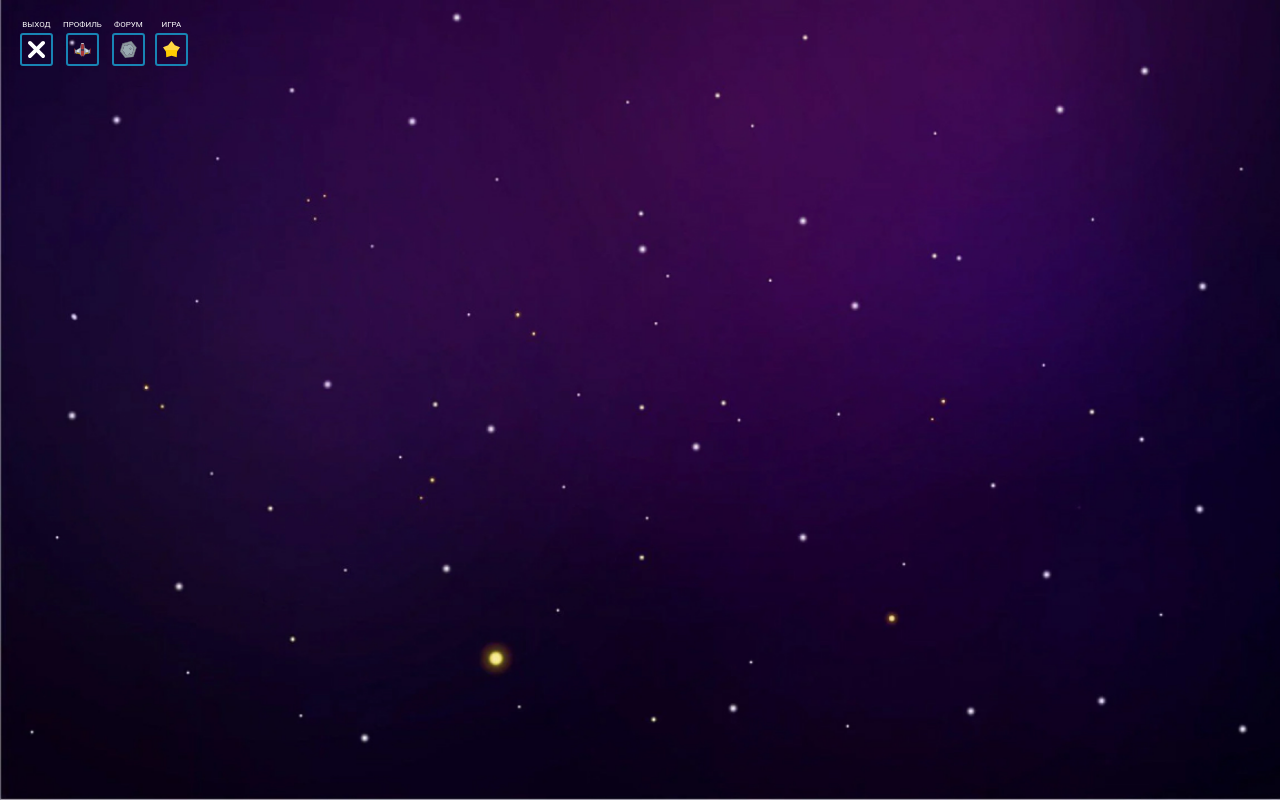
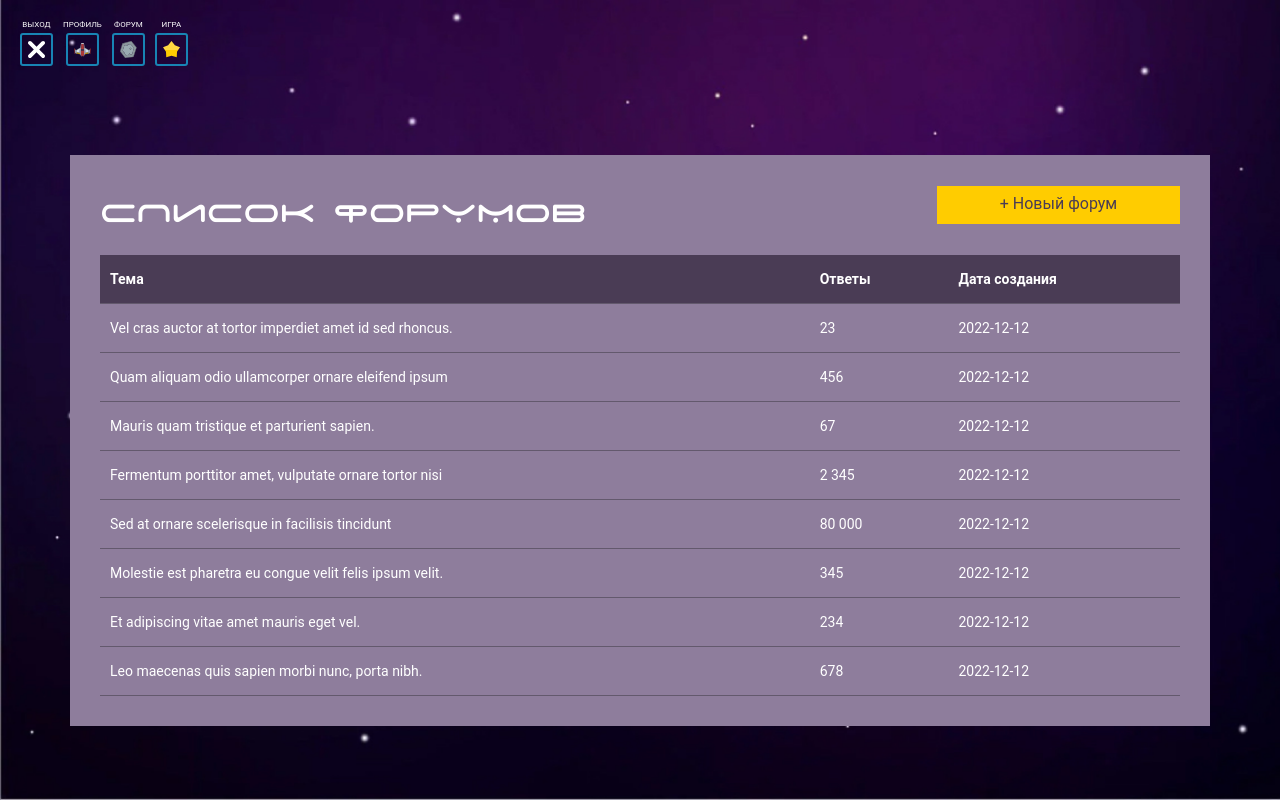
Before and after one commit to BaikonurYP/baikonur.project, a React app: page /forum in a window 1280 px wide. Built offline with nearby package versions, Linux system fonts and the light colour scheme; the HTML template or start-up script is replaced by a standard one.

Commit message:
no message

```diff
--- a/src/components/App/App.tsx
+++ b/src/components/App/App.tsx
@@ -6,6 +6,7 @@ import SignupPage from '../../pages/SignupPage/SignupPage'
 import HomePage from '../../pages/HomePage/HomePage'
 import ProfilePage from '../../pages/ProfilePage/ProfilePage'
 import ForumPage from '../../pages/ForumPage/ForumPage'
+import ForumThemePage from '../../pages/ForumPage/ForumThemePage'
 import LeaderboardPage from '../../pages/LeaderboardPage/LeaderboardPage'
 import Page404 from '../../pages/404Page/404Page'
 import Page500 from '../../pages/500Page/500Page'
@@ -26,8 +27,11 @@ const App: FC = () => (
         <Route path="/profile">
             <ProfilePage />
         </Route>
-        <Route path="/forum">
+        <Route path="/forum" exact>
             <ForumPage />
+        </Route>
+        <Route path="/forum/:id">
+            <ForumThemePage />
         </Route>
         <Route path="/leaderboard">
             <LeaderboardPage />
--- a/src/pages/ForumPage/ForumPage.tsx
+++ b/src/pages/ForumPage/ForumPage.tsx
@@ -1,49 +1,106 @@
-import React, { FC, useMemo } from 'react'
-import { useTable } from "react-table";
+import * as React from 'react'
+import { useHistory } from 'react-router-dom'
 
 import Container from '../../components/container/container'
+import {
+    ForumTitleWrapStyled,
+    ForumWrapperStyled,
+    ForumTitleStyled,
+} from './ForumPageStyled'
 
-const ForumPage: FC = () => {
-    const columns = useMemo(
+import ButtonMain from '../../components/buttons/ButtonMain/ButtonMain'
+import Table, { Column, Data } from './Table'
+
+const ForumPage: React.FC = () => {
+    const history = useHistory()
+
+    const goToTheme = (id: number) => {
+        history.push(`/forum/${id}`)
+    }
+
+    const columns: Column[] = React.useMemo(
         () => [
             {
-                accessor: "name",
-                Header: "Name"
+                header: 'Тема',
+                key: 'theme',
             },
             {
-                accessor: "email",
-                Header: "Email"
+                header: 'Ответы',
+                key: 'answers',
             },
             {
-                accessor: "phone",
-                Header: "Phone"
-            }
+                header: 'Дата создания',
+                key: 'date',
+            },
         ],
         []
-    );
-
-    const data = useMemo(
-        () =>
-            Array(53)
-                .map(() => ({
-                    name: 'name',
-                    email: 'email',
-                    phone: 'phone'
-                })),
+    )
+    const data: Data[] = React.useMemo(
+        () => [
+            {
+                id: 1,
+                theme: 'Vel cras auctor at tortor imperdiet amet id sed rhoncus.',
+                count: 23,
+                date: '2022-12-12',
+            },
+            {
+                id: 2,
+                theme: 'Quam aliquam odio ullamcorper ornare eleifend ipsum ',
+                count: 456,
+                date: '2022-12-12',
+            },
+            {
+                id: 3,
+                theme: 'Mauris quam tristique et parturient sapien.',
+                count: 67,
+                date: '2022-12-12',
+            },
+            {
+                id: 4,
+                theme: 'Fermentum porttitor amet, vulputate ornare tortor nisi',
+                count: 2345,
+                date: '2022-12-12',
+            },
+            {
+                id: 5,
+                theme: 'Sed at ornare scelerisque in facilisis tincidunt',
+                count: 80000,
+                date: '2022-12-12',
+            },
+            {
+                id: 6,
+                theme: 'Molestie est pharetra eu congue velit felis ipsum velit.',
+                count: 345,
+                date: '2022-12-12',
+            },
+            {
+                id: 7,
+                theme: 'Et adipiscing vitae amet mauris eget vel.',
+                count: 234,
+                date: '2022-12-12',
+            },
+            {
+                id: 8,
+                theme: 'Leo maecenas quis sapien morbi nunc, porta nibh.',
+                count: 678,
+                date: '2022-12-12',
+            },
+        ],
         []
-    );
-    const {
-        getTableProps, // table props from react-table
-        getTableBodyProps, // table body props from react-table
-        headerGroups, // headerGroups, if your table has groupings
-        rows, // rows for the table based on the data passed
-        prepareRow // Prepare the row (this function needs to be called for each row before getting the row props)
-    } = useTable({
-        columns,
-        data
-    });
-
-    return <Container />
+    )
+    return (
+        <Container>
+            <ForumWrapperStyled>
+                <ForumTitleWrapStyled>
+                    <ForumTitleStyled>Список форумов</ForumTitleStyled>
+                    <ButtonMain color="yellow" onClick={() => console.log()}>
+                        + Новый форум
+                    </ButtonMain>
+                </ForumTitleWrapStyled>
+                <Table columns={columns} data={data} rowClick={goToTheme} />
+            </ForumWrapperStyled>
+        </Container>
+    )
 }
 
 export default ForumPage
--- /dev/null
+++ b/src/pages/ForumPage/ForumPageStyled.tsx
@@ -0,0 +1,74 @@
+import styled from 'styled-components'
+
+export const ForumWrapperStyled = styled.div`
+    width: 1140px;
+    padding: 30px;
+    font-family: 'Roboto';
+    background-color: var(--purple-light);
+    color: var(--white);
+    margin-top: 80px;
+`
+export const ForumTableStyled = styled.table`
+    width: 100%;
+    border-spacing: 0;
+    border: 0;
+    border-collapse: collapse;
+    font-size: 14px;
+    tr {
+        border-bottom: 1px solid var(--purple-grey);
+        padding: 16px 0;
+        td {
+            padding: 16px 10px;
+            cursor: pointer;
+        }
+      th {
+        padding: 16px 10px;
+        background-color: var(--purple);
+        text-align: left;
+      }
+    }
+`
+export const ForumTitleWrapStyled = styled.div`
+  display: flex;
+  justify-content: space-between;
+  align-items: center;
+  flex-direction: row;
+  margin-bottom: 30px;
+`
+export const ForumTitleStyled = styled.div`
+  font-family: 'SpaceFont';
+  font-size: 40px;
+  text-transform: uppercase;
+`
+export const SkinWrapStyled = styled.div`
+    width: 150px;
+    align-items: center;
+    display: flex;
+    flex-direction: column;
+    color: var(--white);
+    &:hover {
+        cursor: pointer;
+        color: var(--blue-light);
+    }
+    &:hover > div:first-of-type {
+        outline: 4px solid var(--blue-light);
+    }
+`
+export const ForumAvaStyled = styled.div`
+    width: 130px;
+    height: 130px;
+    border-radius: 75px;
+    img {
+        width: 100px;
+    }
+    display: flex;
+    align-items: center;
+    justify-content: center;
+    margin-bottom: 36px;
+`
+export const SkinNameStyled = styled.div`
+    font-size: 20px;
+    text-transform: uppercase;
+    font-family: 'SpaceFont';
+    text-align: center;
+`
--- /dev/null
+++ b/src/pages/ForumPage/ForumThemePage.tsx
@@ -0,0 +1,69 @@
+import * as React from 'react'
+import { useHistory } from 'react-router-dom'
+
+import Container from '../../components/container/container'
+import { ForumAvaStyled, ForumWrapperStyled } from './ForumPageStyled'
+
+import ButtonMain from '../../components/buttons/ButtonMain/ButtonMain'
+import Table, { Column, Data, RenderValue } from './Table'
+import BackIcon from '../../images/icons/back.svg'
+
+const ForumThemePage: React.FC = () => {
+    const history = useHistory()
+    const forumTheme = 'обсуждение новых фишек'
+
+    const goToTheme = (id: number) => {
+        history.push(`/forum/${id}`)
+    }
+
+    const columns: Column[] = React.useMemo(
+        () => [
+            {
+                header: <img src={BackIcon} alt="back" />,
+                key: 'avatar',
+                render: (value: string) => (
+                    <ForumAvaStyled>
+                        <img src={value} alt="avatar"/>
+                    </ForumAvaStyled>
+                ),
+            },
+            {
+                header: forumTheme,
+                key: 'message',
+            },
+        ],
+        []
+    )
+    const data: Data[] = React.useMemo(
+        () => [
+            {
+                id: 1,
+                avatar: 'Vel cras auctor at tortor imperdiet amet id sed rhoncus.',
+                message:
+                    'Lorem ipsum dolor sit amet, consectetur adipiscing elit, sed do eiusmod tempor incididunt ut labore et dolore magna aliqua. Ut enim ad minim veniam, quis nostrud exercitation ullamco laboris nisi ut aliquip ex ea commodo consequat. Duis aute irure dolor in reprehenderit in voluptate velit esse cillum dolore eu fugiat nulla pariatur. Excepteur sint occaecat cupidatat non proident, sunt in culpa qui officia deserunt mollit anim id est laborum.',
+            },
+            {
+                id: 2,
+                avatar: 'Quam aliquam odio ullamcorper ornare eleifend ipsum ',
+                message:
+                    'Lorem ipsum dolor sit amet, consectetur adipiscing elit, sed do eiusmod tempor incididunt ut labore et dolore magna aliqua. Ut enim ad minim veniam, quis nostrud exercitation ullamco laboris nisi ut aliquip ex ea commodo consequat. Duis aute irure dolor in reprehenderit in voluptate velit esse cillum dolore eu fugiat nulla pariatur. Excepteur sint occaecat cupidatat non proident, sunt in culpa qui officia deserunt mollit anim id est laborum.',
+            },
+            {
+                id: 3,
+                avatar: 'Mauris quam tristique et parturient sapien.',
+                message:
+                    'Lorem ipsum dolor sit amet, consectetur adipiscing elit, sed do eiusmod tempor incididunt ut labore et dolore magna aliqua. Ut enim ad minim veniam, quis nostrud exercitation ullamco laboris nisi ut aliquip ex ea commodo consequat. Duis aute irure dolor in reprehenderit in voluptate velit esse cillum dolore eu fugiat nulla pariatur. Excepteur sint occaecat cupidatat non proident, sunt in culpa qui officia deserunt mollit anim id est laborum.',
+            },
+        ],
+        []
+    )
+    return (
+        <Container>
+            <ForumWrapperStyled>
+                <Table columns={columns} data={data} />
+            </ForumWrapperStyled>
+        </Container>
+    )
+}
+
+export default ForumThemePage
--- /dev/null
+++ b/src/pages/ForumPage/Table.tsx
@@ -0,0 +1,44 @@
+import * as React from 'react'
+
+import { ForumTableStyled } from './ForumPageStyled'
+
+export interface Column {
+    header: React.ReactNode
+    key: string,
+    render?: (value: RenderValue) => void
+}
+
+export type Data = Record<string, string | number | React.ReactNode>
+export type RenderValue = string | number | React.ReactNode;
+export interface TableProps {
+    columns: Column[]
+    data: Data[]
+    rowClick?: (id: number) => void
+}
+
+const Table = (props: TableProps) => {
+    const { columns, data, rowClick } = props
+
+    return (
+        <ForumTableStyled>
+            <thead>
+                <tr>
+                    {columns.map((column) => (
+                        <th>{column.header}</th>
+                    ))}
+                </tr>
+            </thead>
+            <tbody>
+                {data.map((item, i) => (
+                    <tr onClick={() => rowClick(item.id)}>
+                        <td>{item.theme}</td>
+                        <td>{item.count?.toLocaleString('ru-Ru')}</td>
+                        <td>{item.date}</td>
+                    </tr>
+                ))}
+            </tbody>
+        </ForumTableStyled>
+    )
+}
+
+export default Table
--- a/src/styles/GlobalStyle/GlobalStyle.tsx
+++ b/src/styles/GlobalStyle/GlobalStyle.tsx
@@ -19,6 +19,7 @@ const Global = createGlobalStyle`
     --yellow-dark: #d1a700;
     --purple: #4a3c55;
     --purple-dark: #2b2331;
+    --purple-light: #8E7D9C;
     --purple-grey: #63596D;
     --white: #ffffff;
     --white-30: rgba(255, 255, 255, 0.3);
```
Also changed, not shown: src/images/icons/back.svg (added), 1 other file (tests, documents, lock files or other folders).
